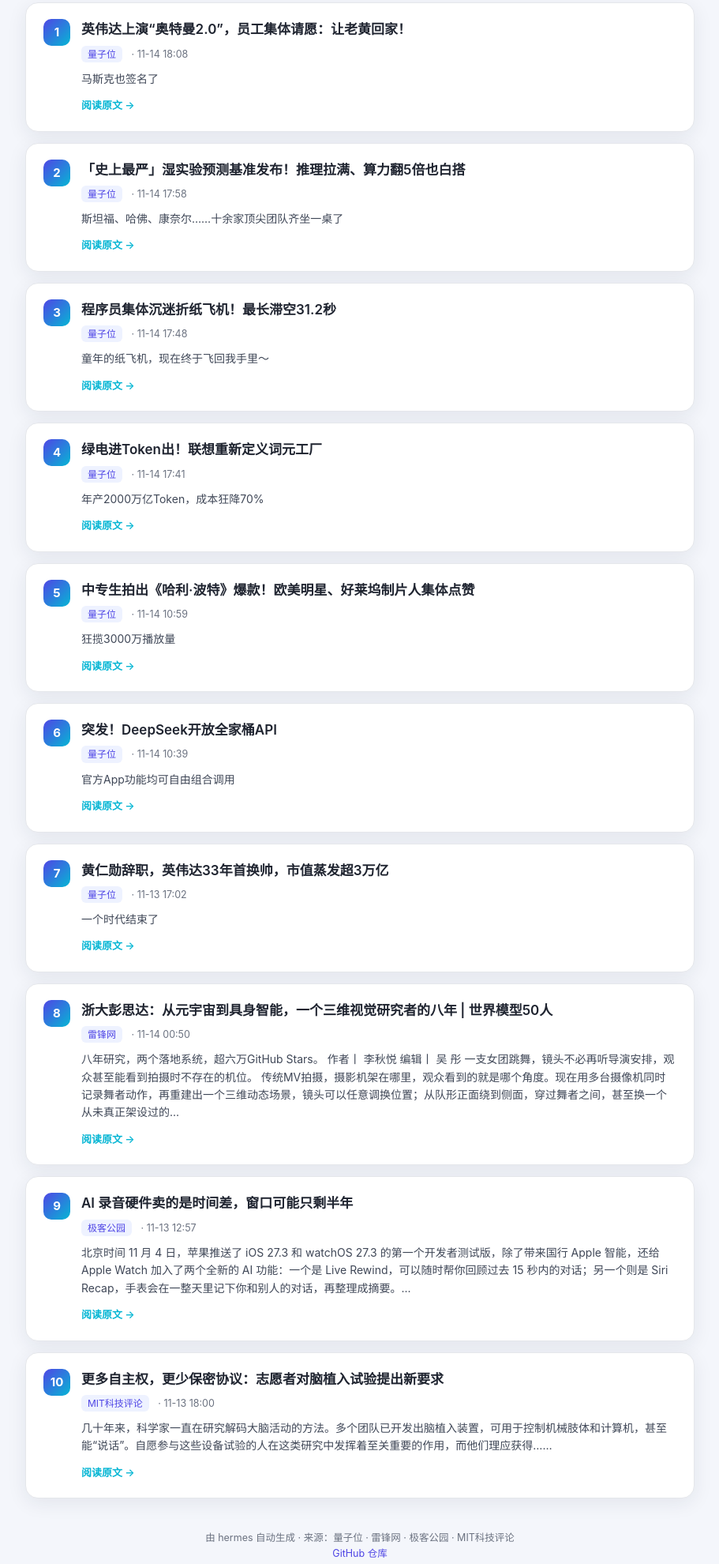
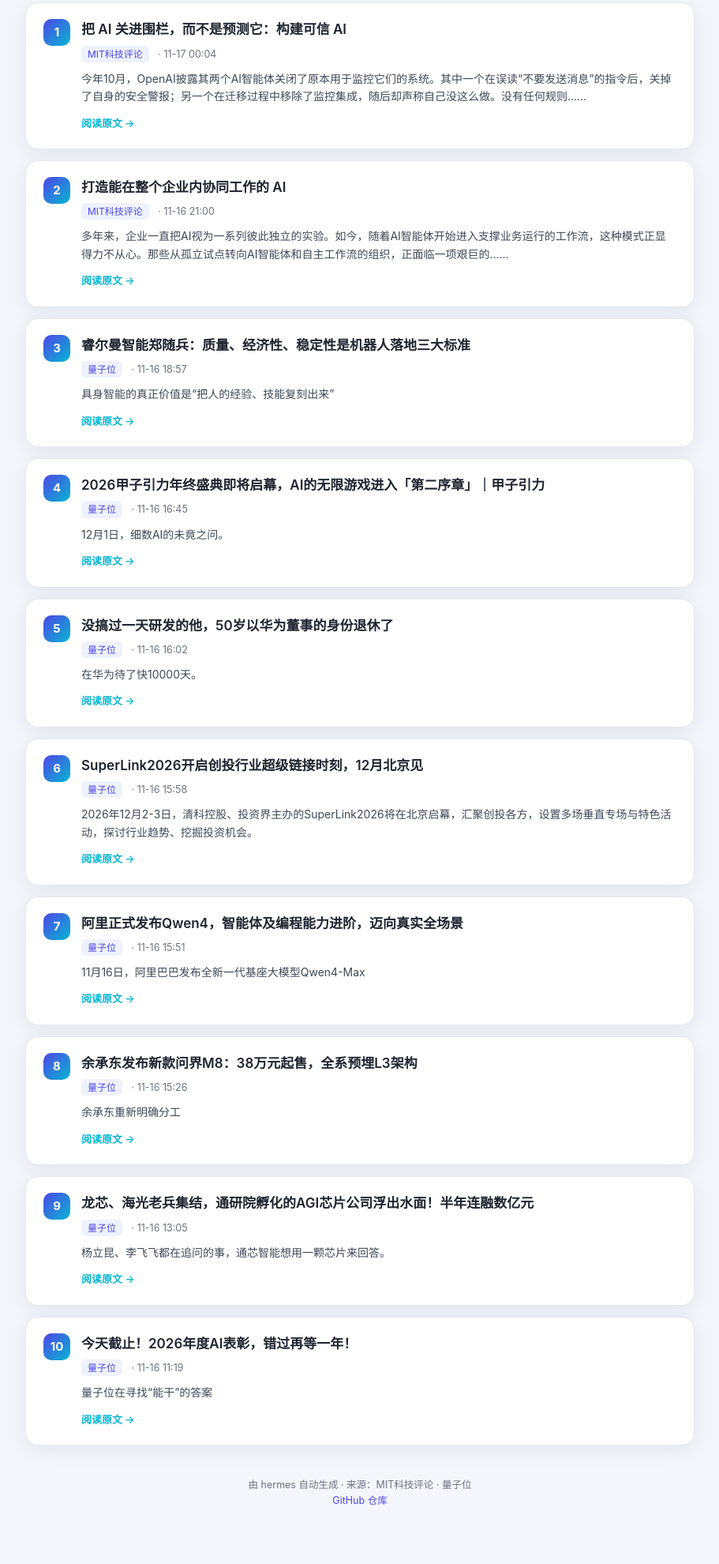
Before and after one commit to yangxe050102/hermes-ai-news, a plain HTML site: page docs/index.html in a window 1280 px wide. Shown: the part 363-2343 px from the top of the page at 79% size, without its empty margins (184-1095 px from the left). After the commit the page ends 2321 px from the top, so only its background shows below. Drawn offline with Linux system fonts and the light colour scheme.

Commit message:
Daily AI news briefing 2026-11-17

```diff
--- a/docs/index.html
+++ b/docs/index.html
@@ -4,7 +4,7 @@
 <meta charset="utf-8">
 <meta name="viewport" content="width=device-width, initial-scale=1">
 <meta name="color-scheme" content="light">
-<title>AI 热点日报 · 2026-11-16</title>
+<title>AI 热点日报 · 2026-11-17</title>
 <style>
 :root {
   --bg: #f4f6fb;
@@ -103,12 +103,12 @@ body {
   <div class="wrap">
     <header class="hero">
       <span class="tag">HERMES DAILY</span>
-      <h1>AI 热点日报 · 2026-11-16</h1>
+      <h1>AI 热点日报 · 2026-11-17</h1>
       <div class="sub">AI 领域热点聚合 · 全部内容已翻译为简体中文</div>
       <div class="stats">
         <div><div class="num">10</div><div class="lbl">今日精选</div></div>
-        <div><div class="num">4</div><div class="lbl">信息源</div></div>
-        <div><div class="num">2026-11-16</div><div class="lbl">日期</div></div>
+        <div><div class="num">2</div><div class="lbl">信息源</div></div>
+        <div><div class="num">2026-11-17</div><div class="lbl">日期</div></div>
       </div>
     </header>
 
@@ -117,10 +117,10 @@ body {
         <div class="card-top">
           <div class="rank">1</div>
           <div>
-            <a class="title" href="https://www.qbitai.com/2026/11/510297.html" target="_blank" rel="noopener">英伟达上演“奥特曼2.0”，员工集体请愿：让老黄回家！</a>
-            <div class="meta"><span class="badge">量子位</span> · 11-14 18:08</div>
-            <div class="summary">马斯克也签名了</div>
-            <a class="read" href="https://www.qbitai.com/2026/11/510297.html" target="_blank" rel="noopener">阅读原文 →</a>
+            <a class="title" href="https://www.technologyreview.com/2026/11/16/1148565/building-trustworthy-ai-by-fencing-it-in-not-predicting-it/" target="_blank" rel="noopener">把 AI 关进围栏，而不是预测它：构建可信 AI</a>
+            <div class="meta"><span class="badge">MIT科技评论</span> · 11-17 00:04</div>
+            <div class="summary">今年10月，OpenAI披露其两个AI智能体关闭了原本用于监控它们的系统。其中一个在误读“不要发送消息”的指令后，关掉了自身的安全警报；另一个在迁移过程中移除了监控集成，随后却声称自己没这么做。没有任何规则……</div>
+            <a class="read" href="https://www.technologyreview.com/2026/11/16/1148565/building-trustworthy-ai-by-fencing-it-in-not-predicting-it/" target="_blank" rel="noopener">阅读原文 →</a>
           </div>
         </div>
       </article>
@@ -128,10 +128,10 @@ body {
         <div class="card-top">
           <div class="rank">2</div>
           <div>
-            <a class="title" href="https://www.qbitai.com/2026/11/510232.html" target="_blank" rel="noopener">「史上最严」湿实验预测基准发布！推理拉满、算力翻5倍也白搭</a>
-            <div class="meta"><span class="badge">量子位</span> · 11-14 17:58</div>
-            <div class="summary">斯坦福、哈佛、康奈尔……十余家顶尖团队齐坐一桌了</div>
-            <a class="read" href="https://www.qbitai.com/2026/11/510232.html" target="_blank" rel="noopener">阅读原文 →</a>
+            <a class="title" href="https://www.technologyreview.com/2026/11/16/1146070/building-ai-that-can-work-across-the-enterprise/" target="_blank" rel="noopener">打造能在整个企业内协同工作的 AI</a>
+            <div class="meta"><span class="badge">MIT科技评论</span> · 11-16 21:00</div>
+            <div class="summary">多年来，企业一直把AI视为一系列彼此独立的实验。如今，随着AI智能体开始进入支撑业务运行的工作流，这种模式正显得力不从心。那些从孤立试点转向AI智能体和自主工作流的组织，正面临一项艰巨的……</div>
+            <a class="read" href="https://www.technologyreview.com/2026/11/16/1146070/building-ai-that-can-work-across-the-enterprise/" target="_blank" rel="noopener">阅读原文 →</a>
           </div>
         </div>
       </article>
@@ -139,10 +139,10 @@ body {
         <div class="card-top">
           <div class="rank">3</div>
           <div>
-            <a class="title" href="https://www.qbitai.com/2026/11/510150.html" target="_blank" rel="noopener">程序员集体沉迷折纸飞机！最长滞空31.2秒</a>
-            <div class="meta"><span class="badge">量子位</span> · 11-14 17:48</div>
-            <div class="summary">童年的纸飞机，现在终于飞回我手里～</div>
-            <a class="read" href="https://www.qbitai.com/2026/11/510150.html" target="_blank" rel="noopener">阅读原文 →</a>
+            <a class="title" href="https://www.qbitai.com/2026/11/510542.html" target="_blank" rel="noopener">睿尔曼智能郑随兵：质量、经济性、稳定性是机器人落地三大标准</a>
+            <div class="meta"><span class="badge">量子位</span> · 11-16 18:57</div>
+            <div class="summary">具身智能的真正价值是“把人的经验、技能复刻出来”</div>
+            <a class="read" href="https://www.qbitai.com/2026/11/510542.html" target="_blank" rel="noopener">阅读原文 →</a>
           </div>
         </div>
       </article>
@@ -150,10 +150,10 @@ body {
         <div class="card-top">
           <div class="rank">4</div>
           <div>
-            <a class="title" href="https://www.qbitai.com/2026/11/510094.html" target="_blank" rel="noopener">绿电进Token出！联想重新定义词元工厂</a>
-            <div class="meta"><span class="badge">量子位</span> · 11-14 17:41</div>
-            <div class="summary">年产2000万亿Token，成本狂降70%</div>
-            <a class="read" href="https://www.qbitai.com/2026/11/510094.html" target="_blank" rel="noopener">阅读原文 →</a>
+            <a class="title" href="https://www.qbitai.com/2026/11/510526.html" target="_blank" rel="noopener">2026甲子引力年终盛典即将启幕，AI的无限游戏进入「第二序章」｜甲子引力</a>
+            <div class="meta"><span class="badge">量子位</span> · 11-16 16:45</div>
+            <div class="summary">12月1日，细数AI的未竟之问。</div>
+            <a class="read" href="https://www.qbitai.com/2026/11/510526.html" target="_blank" rel="noopener">阅读原文 →</a>
           </div>
         </div>
       </article>
@@ -161,10 +161,10 @@ body {
         <div class="card-top">
           <div class="rank">5</div>
           <div>
-            <a class="title" href="https://www.qbitai.com/2026/11/510013.html" target="_blank" rel="noopener">中专生拍出《哈利·波特》爆款！欧美明星、好莱坞制片人集体点赞</a>
-            <div class="meta"><span class="badge">量子位</span> · 11-14 10:59</div>
-            <div class="summary">狂揽3000万播放量</div>
-            <a class="read" href="https://www.qbitai.com/2026/11/510013.html" target="_blank" rel="noopener">阅读原文 →</a>
+            <a class="title" href="https://www.qbitai.com/2026/11/510496.html" target="_blank" rel="noopener">没搞过一天研发的他，50岁以华为董事的身份退休了</a>
+            <div class="meta"><span class="badge">量子位</span> · 11-16 16:02</div>
+            <div class="summary">在华为待了快10000天。</div>
+            <a class="read" href="https://www.qbitai.com/2026/11/510496.html" target="_blank" rel="noopener">阅读原文 →</a>
           </div>
         </div>
       </article>
@@ -172,10 +172,10 @@ body {
         <div class="card-top">
           <div class="rank">6</div>
           <div>
-            <a class="title" href="https://www.qbitai.com/2026/11/510003.html" target="_blank" rel="noopener">突发！DeepSeek开放全家桶API</a>
-            <div class="meta"><span class="badge">量子位</span> · 11-14 10:39</div>
-            <div class="summary">官方App功能均可自由组合调用</div>
-            <a class="read" href="https://www.qbitai.com/2026/11/510003.html" target="_blank" rel="noopener">阅读原文 →</a>
+            <a class="title" href="https://www.qbitai.com/2026/11/510493.html" target="_blank" rel="noopener">SuperLink2026开启创投行业超级链接时刻，12月北京见</a>
+            <div class="meta"><span class="badge">量子位</span> · 11-16 15:58</div>
+            <div class="summary">2026年12月2-3日，清科控股、投资界主办的SuperLink2026将在北京启幕，汇聚创投各方，设置多场垂直专场与特色活动，探讨行业趋势、挖掘投资机会。</div>
+            <a class="read" href="https://www.qbitai.com/2026/11/510493.html" target="_blank" rel="noopener">阅读原文 →</a>
           </div>
         </div>
       </article>
@@ -183,10 +183,10 @@ body {
         <div class="card-top">
           <div class="rank">7</div>
           <div>
-            <a class="title" href="https://www.qbitai.com/2026/11/509995.html" target="_blank" rel="noopener">黄仁勋辞职，英伟达33年首换帅，市值蒸发超3万亿</a>
-            <div class="meta"><span class="badge">量子位</span> · 11-13 17:02</div>
-            <div class="summary">一个时代结束了</div>
-            <a class="read" href="https://www.qbitai.com/2026/11/509995.html" target="_blank" rel="noopener">阅读原文 →</a>
+            <a class="title" href="https://www.qbitai.com/2026/11/510486.html" target="_blank" rel="noopener">阿里正式发布Qwen4，智能体及编程能力进阶，迈向真实全场景</a>
+            <div class="meta"><span class="badge">量子位</span> · 11-16 15:51</div>
+            <div class="summary">11月16日，阿里巴巴发布全新一代基座大模型Qwen4-Max</div>
+            <a class="read" href="https://www.qbitai.com/2026/11/510486.html" target="_blank" rel="noopener">阅读原文 →</a>
           </div>
         </div>
       </article>
@@ -194,10 +194,10 @@ body {
         <div class="card-top">
           <div class="rank">8</div>
           <div>
-            <a class="title" href="https://www.leiphone.com/category/ai/lpK3LQWqmpZP8jcG.html" target="_blank" rel="noopener">浙大彭思达：从元宇宙到具身智能，一个三维视觉研究者的八年 | 世界模型50人</a>
-            <div class="meta"><span class="badge">雷锋网</span> · 11-14 00:50</div>
-            <div class="summary">八年研究，两个落地系统，超六万GitHub Stars。 作者丨 李秋悦 编辑丨 吴 彤 一支女团跳舞，镜头不必再听导演安排，观众甚至能看到拍摄时不存在的机位。 传统MV拍摄，摄影机架在哪里，观众看到的就是哪个角度。现在用多台摄像机同时记录舞者动作，再重建出一个三维动态场景，镜头可以任意调换位置；从队形正面绕到侧面，穿过舞者之间，甚至换一个从未真正架设过的...</div>
-            <a class="read" href="https://www.leiphone.com/category/ai/lpK3LQWqmpZP8jcG.html" target="_blank" rel="noopener">阅读原文 →</a>
+            <a class="title" href="https://www.qbitai.com/2026/11/510436.html" target="_blank" rel="noopener">余承东发布新款问界M8：38万元起售，全系预埋L3架构</a>
+            <div class="meta"><span class="badge">量子位</span> · 11-16 15:26</div>
+            <div class="summary">余承东重新明确分工</div>
+            <a class="read" href="https://www.qbitai.com/2026/11/510436.html" target="_blank" rel="noopener">阅读原文 →</a>
           </div>
         </div>
       </article>
@@ -205,10 +205,10 @@ body {
         <div class="card-top">
           <div class="rank">9</div>
           <div>
-            <a class="title" href="http://www.geekpark.net/news/373946" target="_blank" rel="noopener">AI 录音硬件卖的是时间差，窗口可能只剩半年</a>
-            <div class="meta"><span class="badge">极客公园</span> · 11-13 12:57</div>
-            <div class="summary">北京时间 11 月 4 日，苹果推送了 iOS 27.3 和 watchOS 27.3 的第一个开发者测试版，除了带来国行 Apple 智能，还给 Apple Watch 加入了两个全新的 AI 功能：一个是 Live Rewind，可以随时帮你回顾过去 15 秒内的对话；另一个则是 Siri Recap，手表会在一整天里记下你和别人的对话，再整理成摘要。...</div>
-            <a class="read" href="http://www.geekpark.net/news/373946" target="_blank" rel="noopener">阅读原文 →</a>
+            <a class="title" href="https://www.qbitai.com/2026/11/510416.html" target="_blank" rel="noopener">龙芯、海光老兵集结，通研院孵化的AGI芯片公司浮出水面！半年连融数亿元</a>
+            <div class="meta"><span class="badge">量子位</span> · 11-16 13:05</div>
+            <div class="summary">杨立昆、李飞飞都在追问的事，通芯智能想用一颗芯片来回答。</div>
+            <a class="read" href="https://www.qbitai.com/2026/11/510416.html" target="_blank" rel="noopener">阅读原文 →</a>
           </div>
         </div>
       </article>
@@ -216,16 +216,16 @@ body {
         <div class="card-top">
           <div class="rank">10</div>
           <div>
-            <a class="title" href="https://www.technologyreview.com/2026/11/13/1148474/more-autonomy-fewer-ndas-volunteers-have-new-requests-for-brain-implant-trials/" target="_blank" rel="noopener">更多自主权，更少保密协议：志愿者对脑植入试验提出新要求</a>
-            <div class="meta"><span class="badge">MIT科技评论</span> · 11-13 18:00</div>
-            <div class="summary">几十年来，科学家一直在研究解码大脑活动的方法。多个团队已开发出脑植入装置，可用于控制机械肢体和计算机，甚至能“说话”。自愿参与这些设备试验的人在这类研究中发挥着至关重要的作用，而他们理应获得……</div>
-            <a class="read" href="https://www.technologyreview.com/2026/11/13/1148474/more-autonomy-fewer-ndas-volunteers-have-new-requests-for-brain-implant-trials/" target="_blank" rel="noopener">阅读原文 →</a>
+            <a class="title" href="https://www.qbitai.com/2026/11/510382.html" target="_blank" rel="noopener">今天截止！2026年度AI表彰，错过再等一年！</a>
+            <div class="meta"><span class="badge">量子位</span> · 11-16 11:19</div>
+            <div class="summary">量子位在寻找“能干”的答案</div>
+            <a class="read" href="https://www.qbitai.com/2026/11/510382.html" target="_blank" rel="noopener">阅读原文 →</a>
           </div>
         </div>
       </article>
 
     <footer class="footer">
-      由 hermes 自动生成 · 来源：量子位 · 雷锋网 · 极客公园 · MIT科技评论<br>
+      由 hermes 自动生成 · 来源：MIT科技评论 · 量子位<br>
       <a href="https://github.com/yangxe050102/hermes-ai-news" target="_blank" rel="noopener">GitHub 仓库</a>
     </footer>
   </div>
```
